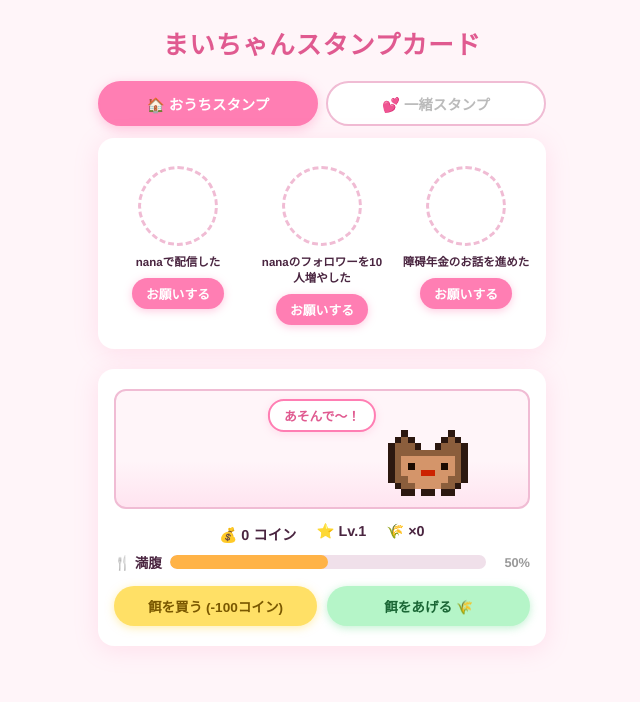
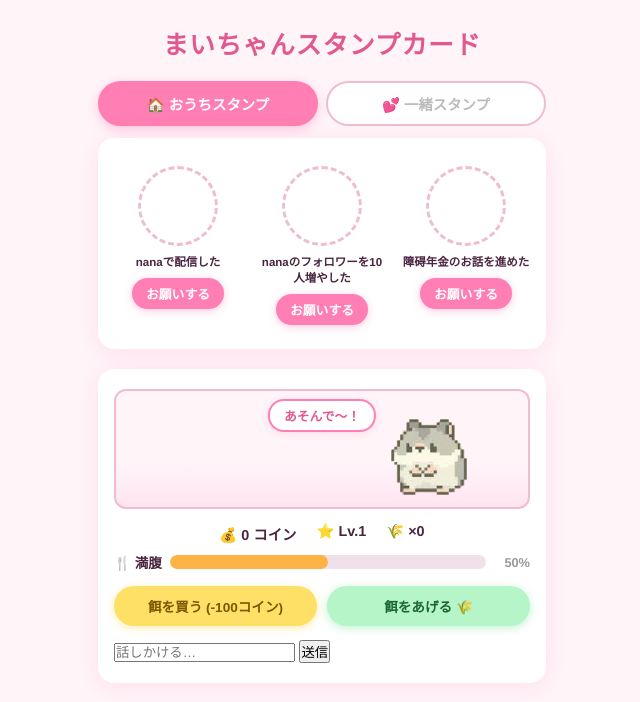
Before and after one commit to oozeki-takumi/mai-stamp-card, a website built with Vite: page index.html in a window 1280 px wide. Shown: the whole page, without its empty margins (318-958 px from the left). Built offline with nearby package versions, Linux system fonts and the light colour scheme; some packages are replaced by stand-ins of ours; no server answers; the database is empty.

Commit message:
feat: ハムスター画像を新しいpixel artに差し替え
Co-Authored-By: Claude Sonnet 4.6 <noreply@anthropic.com>

```diff
--- a/index.html
+++ b/index.html
@@ -36,7 +36,7 @@
         <div class="speech-bubble" id="speechBubble">ちゅっちゅ！</div>
         <div class="hamster-x" id="hamsterX">
           <div class="hamster-y">
-            <img class="hamster-sprite" id="hamsterSprite" src="/hamster.svg" alt="ハムスター"/>
+            <img class="hamster-sprite" id="hamsterSprite" src="/hamster.png" alt="ハムスター"/>
           </div>
         </div>
       </div>
@@ -57,6 +57,10 @@
       <div class="hamster-actions">
         <button class="btn-buy-feed" id="btnBuyFeed">餌を買う (-100コイン)</button>
         <button class="btn-give-feed" id="btnGiveFeed">餌をあげる 🌾</button>
+      </div>
+      <div class="hamster-chat">
+        <input class="chat-input" id="chatInput" type="text" placeholder="話しかける…" maxlength="100" />
+        <button class="btn-chat-send" id="btnChatSend">送信</button>
       </div>
     </section>
 
```
Also changed, not shown: public/hamster.png (added).
